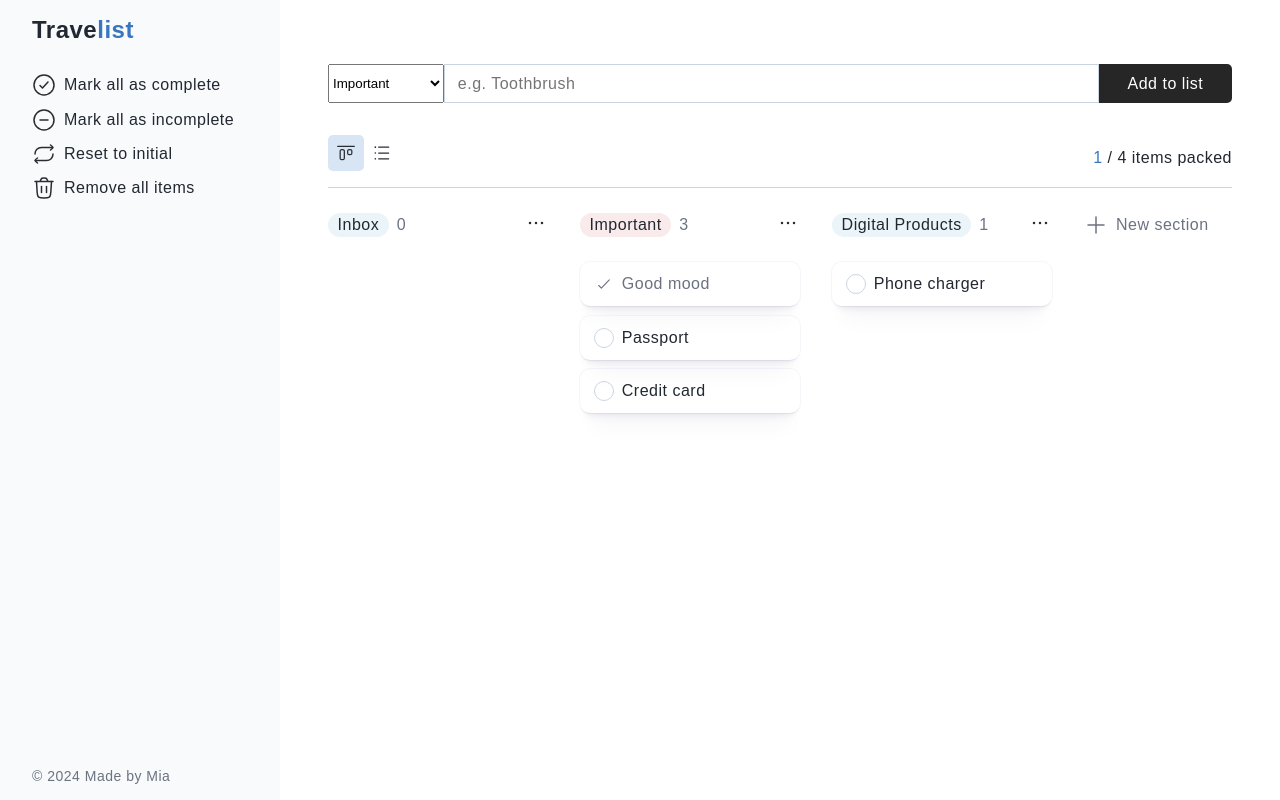
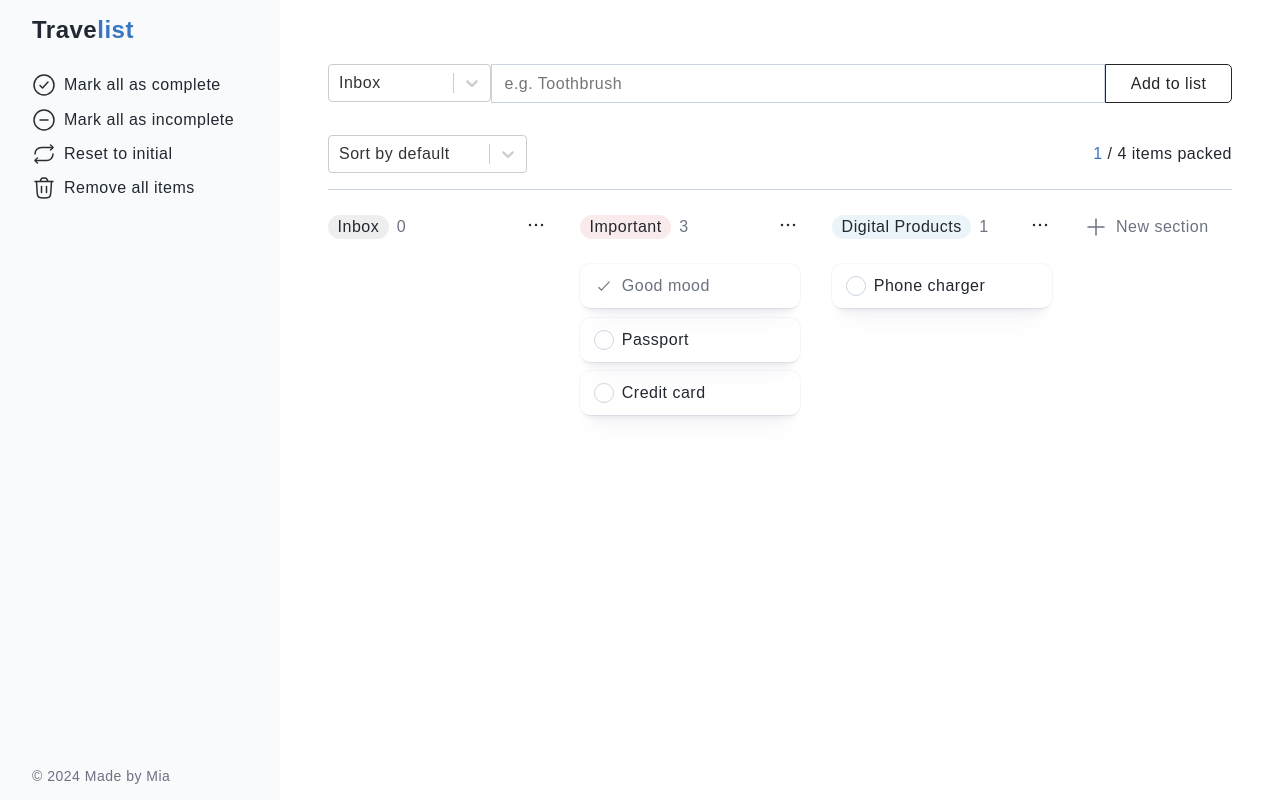
Before and after one commit to miawithcode/travelist, a React (Vite) app: page / in a window 1280 px wide. Built offline with nearby package versions, Linux system fonts and the light colour scheme; a web font is replaced by a local one.

Commit message:
feat: sorting function

```diff
--- a/package.json
+++ b/package.json
@@ -11,7 +11,8 @@
   },
   "dependencies": {
     "react": "^18.2.0",
-    "react-dom": "^18.2.0"
+    "react-dom": "^18.2.0",
+    "react-select": "^5.8.0"
   },
   "devDependencies": {
     "@types/react": "^18.2.66",
--- a/src/App.jsx
+++ b/src/App.jsx
@@ -122,7 +122,17 @@ const App = () => {
     }, 0);
   };
 
-  const categories = items.map((item) => item.category);
+  // const categories = items.map((item) => {
+  //   return item.category.map((category) => {
+  //     return { label: category, value: category };
+  //   });
+  // });
+
+  const categories = items
+    .map((item) => item.category)
+    .map((category) => {
+      return { label: category, value: category };
+    });
 
   useEffect(() => {
     localStorage.setItem('items', JSON.stringify(items));
--- a/src/components/Main.jsx
+++ b/src/components/Main.jsx
@@ -1,9 +1,10 @@
 import Divider from './Divider';
 import Checklist from './Checklist';
 import NewSectionButton from './NewSectionButton';
-import Views from './Views';
 import Progress from './Progress';
 import NewItemForm from './NewItemForm';
+import Sort from './Sort';
+import { useMemo, useState } from 'react';
 
 const Main = ({
   items,
@@ -14,12 +15,35 @@ const Main = ({
   numbersOfItemsPacked,
   categories,
 }) => {
+  const [sortBy, setSortBy] = useState('default');
+
+  const sortedItems = useMemo(
+    () =>
+      items.map((category) => {
+        return {
+          ...category,
+          categoryItems: category.categoryItems.slice().sort((a, b) => {
+            if (sortBy === 'packed') {
+              return b.isPacked - a.isPacked;
+            }
+
+            if (sortBy === 'unpacked') {
+              return a.isPacked - b.isPacked;
+            }
+
+            return;
+          }),
+        };
+      }),
+    [items, sortBy]
+  );
+
   return (
     <main>
       <NewItemForm addItem={addItem} categories={categories} />
 
       <div className="main-header">
-        <Views />
+        <Sort sortBy={sortBy} setSortBy={setSortBy} />
         <Progress
           numbersOfItemsPacked={numbersOfItemsPacked}
           totalNumberOfItems={totalNumberOfItems}
@@ -28,7 +52,7 @@ const Main = ({
       <Divider />
       <section className="checklists-container">
         <Checklist
-          items={items}
+          items={sortedItems}
           deleteItem={deleteItem}
           toggleItem={toggleItem}
         />
--- a/src/components/NewItemForm.jsx
+++ b/src/components/NewItemForm.jsx
@@ -1,4 +1,5 @@
 import { useRef, useState } from 'react';
+import Select from 'react-select';
 
 const NewItemForm = ({ addItem, categories }) => {
   const [item, setItem] = useState('');
@@ -8,10 +9,6 @@ const NewItemForm = ({ addItem, categories }) => {
 
   const handleChange = (e) => {
     setItem(e.target.value);
-  };
-
-  const handleCategoryChange = (e) => {
-    setCategory(e.target.value);
   };
 
   const handleSubmit = (e) => {
@@ -33,14 +30,13 @@ const NewItemForm = ({ addItem, categories }) => {
     <div className="new-item-form-container">
       <form onSubmit={handleSubmit} className="new-item-form">
         <div className="new-item-input">
-          <select value={category} onChange={handleCategoryChange}>
-            {categories.map((category) => (
-              <option key={category} value={category}>
-                {category}
-              </option>
-            ))}
-          </select>
-
+          <div className="section-select">
+            <Select
+              defaultValue={categories[0]}
+              options={categories}
+              onChange={(option) => setCategory(option.value)}
+            />
+          </div>
           <input
             ref={inputRef}
             value={item}
--- /dev/null
+++ b/src/components/Sort.jsx
@@ -0,0 +1,20 @@
+import Select from 'react-select';
+
+const options = [
+  { value: 'default', label: 'Sort by default' },
+  { value: 'packed', label: 'Sort by packed' },
+  { value: 'unpacked', label: 'Sort by unpacked' },
+];
+
+const Sort = ({ setSortBy }) => {
+  return (
+    <section className="sorting">
+      <Select
+        defaultValue={options[0]}
+        options={options}
+        onChange={(option) => setSortBy(option.value)}
+      />
+    </section>
+  );
+};
+export default Sort;
--- a/src/components/Views.jsx
+++ /dev/null
@@ -1,17 +0,0 @@
-import AlignTopIcon from './icons/AlignTopIcon';
-import LeftToRightListBulletIcon from './icons/LeftToRightListBulletIcon';
-
-const Views = () => {
-  return (
-    <div className="view-btn-container">
-      <button className="view-btn active">
-        <AlignTopIcon width={20} height={20} />
-      </button>
-      <button className="view-btn">
-        <LeftToRightListBulletIcon width={20} height={20} />
-      </button>
-    </div>
-  );
-};
-
-export default Views;
--- a/src/index.css
+++ b/src/index.css
@@ -131,22 +131,7 @@ ul {
   display: flex;
   justify-content: space-between;
   align-items: baseline;
-}
-
-.view-btn-container {
-  display: flex;
-  padding-bottom: 1rem;
-}
-
-.view-btn {
-  padding: 0.5rem;
-  border-radius: 5px;
-  display: flex;
-  justify-content: center;
-}
-
-.view-btn.active {
-  background-color: var(--primary-100);
+  margin-bottom: 1rem;
 }
 
 .progress {
@@ -335,16 +320,18 @@ label > input:checked::before {
 }
 
 .btn-add-item {
-  color: var(--white);
-  background-color: var(--black);
+  color: var(--black);
+  background-color: var(--white);
   width: 12rem;
   text-align: center;
   border-radius: 0 var(--btn-radius) var(--btn-radius) 0;
   font-weight: 500;
+  border: 1px solid var(--black);
 }
 
 .btn-add-item:hover {
-  background-color: var(--dark);
+  color: var(--dark);
+  border-color: var(--dark);
 }
 
 .empty-state {
@@ -357,3 +344,11 @@ label > input:checked::before {
   align-items: flex-start;
   color: var(--text-gray);
 }
+
+.sorting {
+  min-width: 22%;
+}
+
+.section-select {
+  min-width: 18%;
+}
--- a/src/lib/constants.js
+++ b/src/lib/constants.js
@@ -2,7 +2,7 @@ export const initialItems = [
   {
     category: 'Inbox',
     categoryItems: [],
-    color: '#eaf4f9',
+    color: '#EEEEEE',
   },
   {
     category: 'Important',
```
Also changed, not shown: 1 other file (tests, documents, lock files or other folders).
